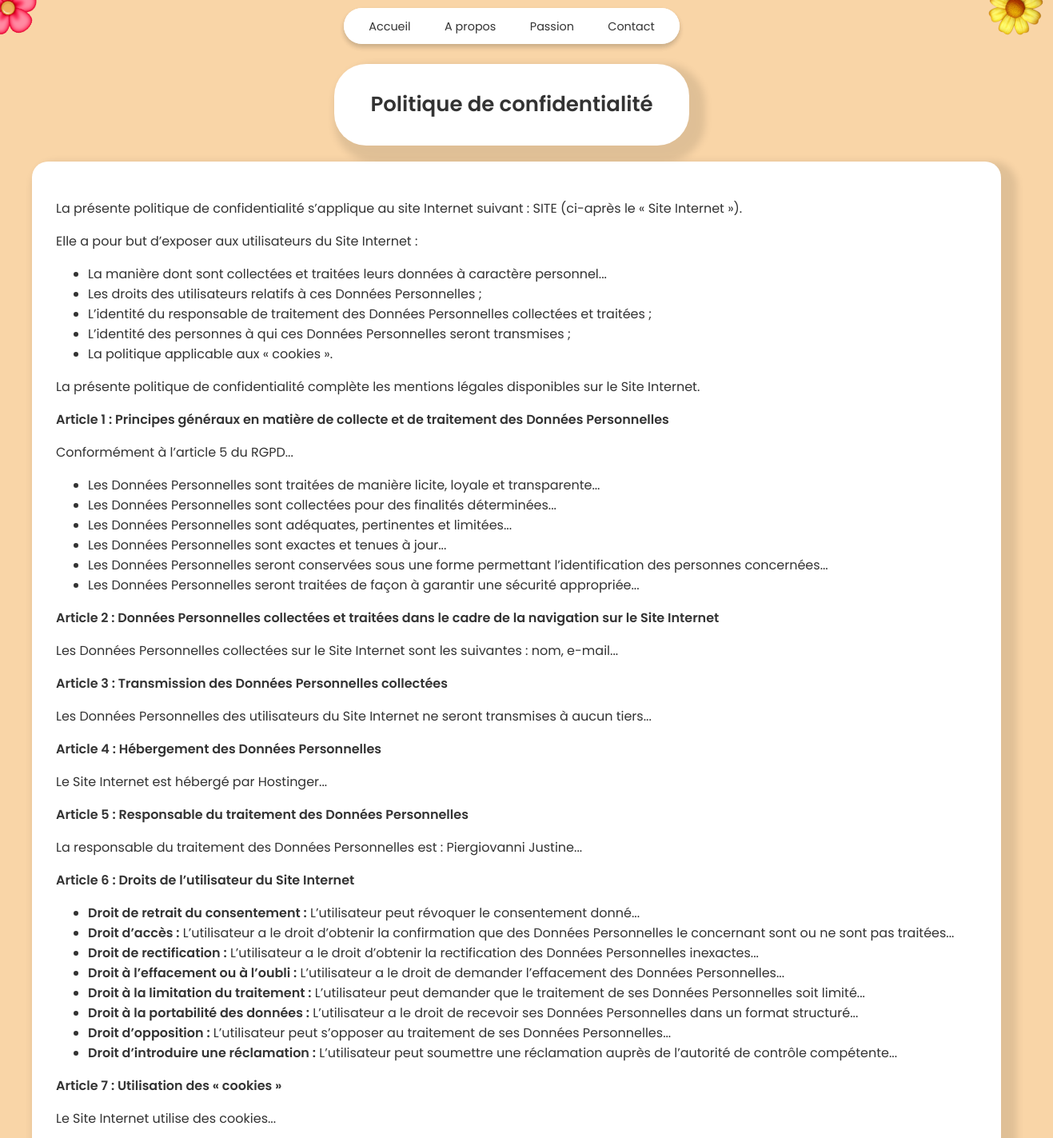
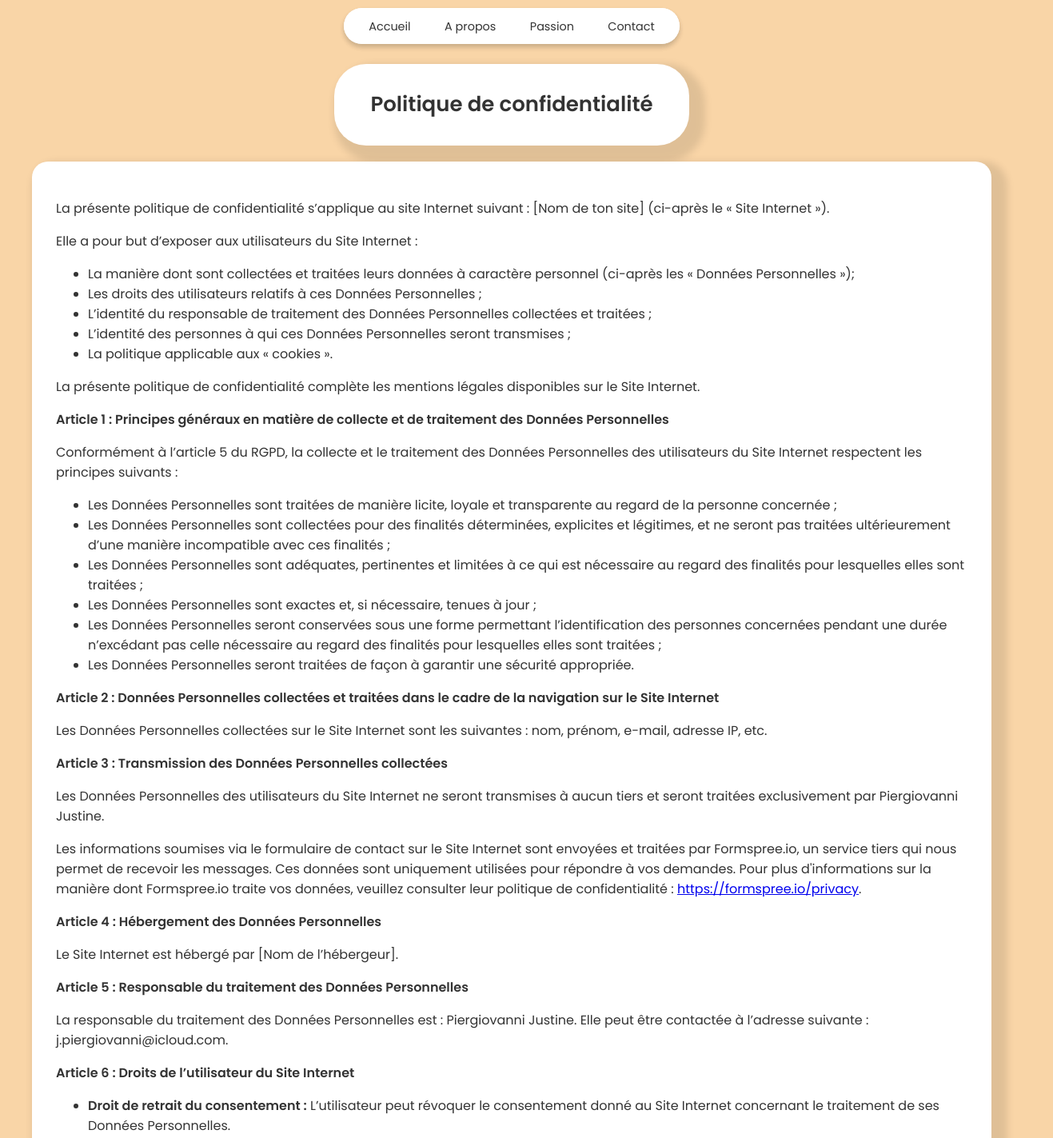
Before and after one commit to ju2dev/Mon_Portfolio, a React (Vite) app: page /politique in a window 1280 px wide. Shown: the top 1423 px of the page at 80% size, 1317 px wide, since content can reach past the window. Built offline with nearby package versions, Linux system fonts and the light colour scheme.

Commit message:
version mobile & détaile mention + politque

```diff
--- a/src/Composants/Confidentiel/confidentiel.css
+++ b/src/Composants/Confidentiel/confidentiel.css
@@ -3,40 +3,11 @@
     background-color: #fff;
     border-radius: 20px;
     padding: 30px;
-    width: 90%;
     box-shadow: 10px 10px 10px 10px rgba(0, 0, 0, 0.1);
     margin-left: 40px;
+    margin-right: 40px;
 }
 
-/* fleurs */
-.corner-flower {
-    position: absolute;
-    width: 70px;
-    height: 70px;
-    animation: rotate 10s linear infinite;
-}
-
-.flower-top-right {
-    top: -25px;
-    right: -25px;
-}
-
-.flower-bottom-left {
-    top: -25px;
-    left: -25px;
-}
-
-/* anim fleurs */
-@keyframes rotate {
-    from {
-        transform: rotate(0deg);
-    }
-    to {
-        transform: rotate(360deg);
-    }
-}
-
-/* Mentions */
 .section-mentions1 {
     font-size: 26px;
     line-height: 1.6;
@@ -45,6 +16,12 @@
     border-radius: 40px;
     width: 30%;
     padding: 30px;
-    margin: 20px auto;
+    margin: 20px auto; /* Centre le texte */
     box-shadow: 10px 10px 10px 10px rgba(0, 0, 0, 0.1);
 }
+
+@media screen and (max-width: 580px) {
+    .section-mentions1 {
+       width: 50%;
+    }
+  }
--- a/src/Composants/Confidentiel/confidentiel.jsx
+++ b/src/Composants/Confidentiel/confidentiel.jsx
@@ -1,8 +1,4 @@
 import React, { useEffect } from 'react';
-
-import FleurJaune from '../../assets/img/fleur-jaune.png';
-import FleurFoncé from '../../assets/img/fleur-rose-foncé.png';
-
 import './confidentiel.css';
 
 const PrivacyPolicy = () => {
@@ -10,14 +6,12 @@ const PrivacyPolicy = () => {
     <div className="privacy-policy">
       <h2 className="section-mentions1">Politique de confidentialité</h2>
       <div className="container3">
-        <img src={FleurJaune} alt="fleur décorative" className="corner-flower flower-top-right" />
-        <img src={FleurFoncé} alt="fleur décorative" className="corner-flower flower-bottom-left" />
 
-        <p>La présente politique de confidentialité s’applique au site Internet suivant : SITE (ci-après le « Site Internet »).</p>
+        <p>La présente politique de confidentialité s’applique au site Internet suivant : [Nom de ton site] (ci-après le « Site Internet »).</p>
         <p>Elle a pour but d’exposer aux utilisateurs du Site Internet :</p>
 
         <ul>
-          <li>La manière dont sont collectées et traitées leurs données à caractère personnel...</li>
+          <li>La manière dont sont collectées et traitées leurs données à caractère personnel (ci-après les « Données Personnelles »);</li>
           <li>Les droits des utilisateurs relatifs à ces Données Personnelles ;</li>
           <li>L’identité du responsable de traitement des Données Personnelles collectées et traitées ;</li>
           <li>L’identité des personnes à qui ces Données Personnelles seront transmises ;</li>
@@ -27,42 +21,43 @@ const PrivacyPolicy = () => {
         <p>La présente politique de confidentialité complète les mentions légales disponibles sur le Site Internet.</p>
 
         <p><strong>Article 1 : Principes généraux en matière de collecte et de traitement des Données Personnelles</strong></p>
-        <p>Conformément à l’article 5 du RGPD...</p>
+        <p>Conformément à l’article 5 du RGPD, la collecte et le traitement des Données Personnelles des utilisateurs du Site Internet respectent les principes suivants :</p>
         <ul>
-          <li>Les Données Personnelles sont traitées de manière licite, loyale et transparente...</li>
-          <li>Les Données Personnelles sont collectées pour des finalités déterminées...</li>
-          <li>Les Données Personnelles sont adéquates, pertinentes et limitées...</li>
-          <li>Les Données Personnelles sont exactes et tenues à jour...</li>
-          <li>Les Données Personnelles seront conservées sous une forme permettant l’identification des personnes concernées...</li>
-          <li>Les Données Personnelles seront traitées de façon à garantir une sécurité appropriée...</li>
+          <li>Les Données Personnelles sont traitées de manière licite, loyale et transparente au regard de la personne concernée ;</li>
+          <li>Les Données Personnelles sont collectées pour des finalités déterminées, explicites et légitimes, et ne seront pas traitées ultérieurement d’une manière incompatible avec ces finalités ;</li>
+          <li>Les Données Personnelles sont adéquates, pertinentes et limitées à ce qui est nécessaire au regard des finalités pour lesquelles elles sont traitées ;</li>
+          <li>Les Données Personnelles sont exactes et, si nécessaire, tenues à jour ;</li>
+          <li>Les Données Personnelles seront conservées sous une forme permettant l’identification des personnes concernées pendant une durée n’excédant pas celle nécessaire au regard des finalités pour lesquelles elles sont traitées ;</li>
+          <li>Les Données Personnelles seront traitées de façon à garantir une sécurité appropriée.</li>
         </ul>
 
         <p><strong>Article 2 : Données Personnelles collectées et traitées dans le cadre de la navigation sur le Site Internet</strong></p>
-        <p>Les Données Personnelles collectées sur le Site Internet sont les suivantes : nom, e-mail...</p>
+        <p>Les Données Personnelles collectées sur le Site Internet sont les suivantes : nom, prénom, e-mail, adresse IP, etc.</p>
 
         <p><strong>Article 3 : Transmission des Données Personnelles collectées</strong></p>
-        <p>Les Données Personnelles des utilisateurs du Site Internet ne seront transmises à aucun tiers...</p>
+        <p>Les Données Personnelles des utilisateurs du Site Internet ne seront transmises à aucun tiers et seront traitées exclusivement par Piergiovanni Justine.</p>
+        <p>Les informations soumises via le formulaire de contact sur le Site Internet sont envoyées et traitées par Formspree.io, un service tiers qui nous permet de recevoir les messages. Ces données sont uniquement utilisées pour répondre à vos demandes. Pour plus d'informations sur la manière dont Formspree.io traite vos données, veuillez consulter leur politique de confidentialité : <a href="https://formspree.io/privacy" target="_blank">https://formspree.io/privacy</a>.</p>
 
         <p><strong>Article 4 : Hébergement des Données Personnelles</strong></p>
-        <p>Le Site Internet est hébergé par Hostinger...</p>
+        <p>Le Site Internet est hébergé par [Nom de l’hébergeur].</p>
 
         <p><strong>Article 5 : Responsable du traitement des Données Personnelles</strong></p>
-        <p>La responsable du traitement des Données Personnelles est : Piergiovanni Justine...</p>
+        <p>La responsable du traitement des Données Personnelles est : Piergiovanni Justine. Elle peut être contactée à l’adresse suivante : j.piergiovanni@icloud.com.</p>
 
         <p><strong>Article 6 : Droits de l’utilisateur du Site Internet</strong></p>
         <ul>
-          <li><strong>Droit de retrait du consentement :</strong> L’utilisateur peut révoquer le consentement donné...</li>
-          <li><strong>Droit d’accès :</strong> L’utilisateur a le droit d’obtenir la confirmation que des Données Personnelles le concernant sont ou ne sont pas traitées...</li>
-          <li><strong>Droit de rectification :</strong> L’utilisateur a le droit d’obtenir la rectification des Données Personnelles inexactes...</li>
-          <li><strong>Droit à l’effacement ou à l’oubli :</strong> L’utilisateur a le droit de demander l’effacement des Données Personnelles...</li>
-          <li><strong>Droit à la limitation du traitement :</strong> L’utilisateur peut demander que le traitement de ses Données Personnelles soit limité...</li>
-          <li><strong>Droit à la portabilité des données :</strong> L’utilisateur a le droit de recevoir ses Données Personnelles dans un format structuré...</li>
-          <li><strong>Droit d’opposition :</strong> L’utilisateur peut s’opposer au traitement de ses Données Personnelles...</li>
-          <li><strong>Droit d’introduire une réclamation :</strong> L’utilisateur peut soumettre une réclamation auprès de l’autorité de contrôle compétente...</li>
+          <li><strong>Droit de retrait du consentement :</strong> L’utilisateur peut révoquer le consentement donné au Site Internet concernant le traitement de ses Données Personnelles.</li>
+          <li><strong>Droit d’accès :</strong> L’utilisateur a le droit d’obtenir la confirmation que des Données Personnelles le concernant sont ou ne sont pas traitées.</li>
+          <li><strong>Droit de rectification :</strong> L’utilisateur a le droit d’obtenir la rectification des Données Personnelles inexactes ou incomplètes.</li>
+          <li><strong>Droit à l’effacement ou à l’oubli :</strong> L’utilisateur a le droit de demander l’effacement de ses Données Personnelles.</li>
+          <li><strong>Droit à la limitation du traitement :</strong> L’utilisateur peut demander que le traitement de ses Données Personnelles soit limité.</li>
+          <li><strong>Droit à la portabilité des données :</strong> L’utilisateur a le droit de recevoir ses Données Personnelles dans un format structuré et lisible par machine.</li>
+          <li><strong>Droit d’opposition :</strong> L’utilisateur peut s’opposer à tout traitement des données à caractère personnel.</li>
+          <li><strong>Droit d’introduire une réclamation :</strong> L’utilisateur peut soumettre une réclamation auprès de l’autorité de contrôle compétente (en France, la CNIL).</li>
         </ul>
 
         <p><strong>Article 7 : Utilisation des « cookies »</strong></p>
-        <p>Le Site Internet utilise des cookies...</p>
+        <p>Le Site Internet utilise des cookies pour améliorer l’expérience de navigation. Le consentement de l’utilisateur est nécessaire pour leur utilisation, et ce consentement est valable pour une durée de 12 mois.</p>
       </div>
     </div>
   );
--- a/src/Composants/Mention/mention.css
+++ b/src/Composants/Mention/mention.css
@@ -1,41 +1,14 @@
 
 .container {
     background-color: #fff;
-border-radius: 20px;
-padding: 30px;
-width: 90%;
-height: 100%;
-box-shadow: 10px 10px 10px 10px rgba(0, 0, 0, 0.1);
-margin-left: 40px;
+    border-radius: 20px;
+    padding: 30px;
+    height: 100%;
+    box-shadow: 10px 10px 10px 10px rgba(0, 0, 0, 0.1);
+    margin-left: 40px;
+    margin-right: 40px;
 }
 
-/* fleurs */
-.corner-flower {
-    position: absolute;
-    width: 70px;
-    height: 70px;
-    animation: rotate 10s linear infinite;
-}
-
-.flower-top-right {
-    top: -25px;
-    right: -25px;
-}
-
-.flower-bottom-left {
-    top: -25px;
-    left: -25px;
-}
-
-/* anim fleurs */
-@keyframes rotate {
-    from {
-        transform: rotate(0deg);
-    }
-    to {
-        transform: rotate(360deg);
-    }
-}
 
 /* Mentions */
 .section-mentions {
```
Also changed, not shown: src/Composants/Mention/mention.jsx (+15 -48 lines).
